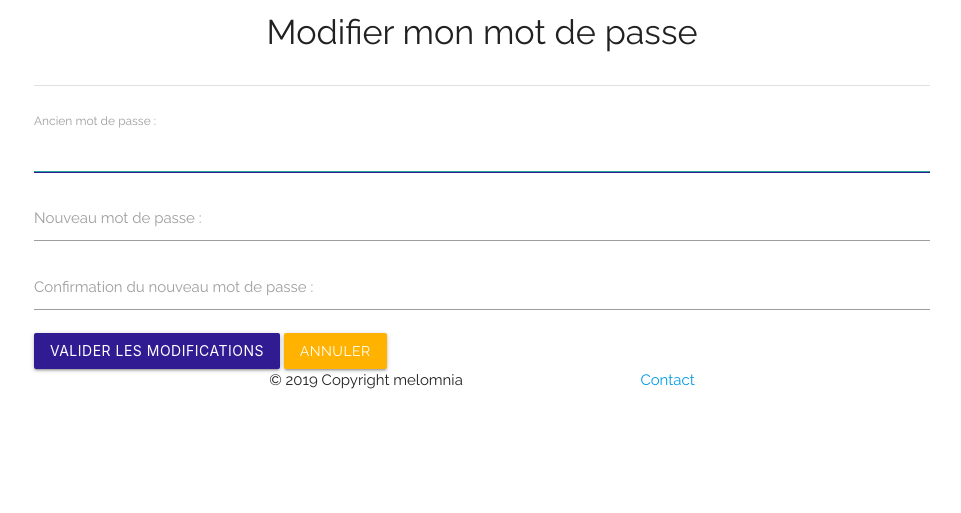
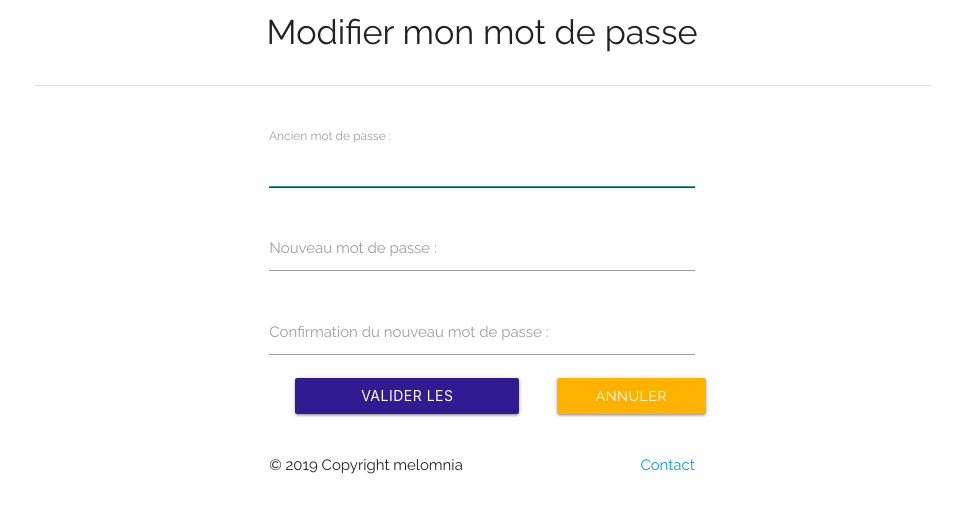
Before and after one commit to cmigazzi/P13_Final, a Django app: page /accounts/change_password/ in a window 1280 px wide. Shown: the part 73-586 px from the top of the page, without its empty margins (158-1119 px from the left). Run offline with Django 3.2, Linux system fonts and the light colour scheme; the visitor is signed in with stand-in values (Sample User, id 1).

```diff
--- a/accounts/templates/accounts/change-password.html
+++ b/accounts/templates/accounts/change-password.html
@@ -11,17 +11,25 @@
 </div>
 <div class="row"></div>
   <div class="container">
+    <div class="row">
       <form action="{% url 'change_password' %}" method="POST">
         {% csrf_token %}
         {% for field in form %}
-      <div class="input-field s6 offset-s3">
+        <div class="input-field col s6 offset-s3">
             {{ field.label_tag }}
             {{ field }}
         </div>
         {% endfor %}
-      <button class="waves-effect waves-light btn deep-purple darken-4 col m4 offset-m4 s8 offset-s2" type="submit">Valider les modifications</button>
-      <a class="waves-effect waves-light btn amber darken-1 col m3 s6" href="{% url 'user_settings' %}">Annuler</a>
+        <div class="container col s6 offset-s3">
+          <div class="row">
+            <button class="waves-effect waves-light btn deep-purple darken-4 col s6 offset-s1" type="submit">Valider les modifications</button>
+            <a class="waves-effect waves-light btn amber darken-1 col s4 offset-s1" href="{% url 'user_settings' %}">Annuler</a>
+          </div>
+
+        </div>
       </form>
+    </div>
+
 
   </div>
 {% endblock %}
--- a/setup.cfg
+++ b/setup.cfg
@@ -3,7 +3,7 @@ DJANGO_SETTINGS_MODULE = core.settings
 
 [pydocstyle]
 ignore = D100,D212,D213,D203
-match = (?!test_|__init|\d{4}|apps|wsgi|conftest).*\.py
+match = (?!test_|__init|\d{4}|apps|wsgi|conftest|fabfile).*\.py
 
 [flake8]
 exclude = core/settings.py,*/migrations,__init__.py
```
Also changed, not shown: 3 other files. Lines whose indentation alone changed are shown as unchanged.
